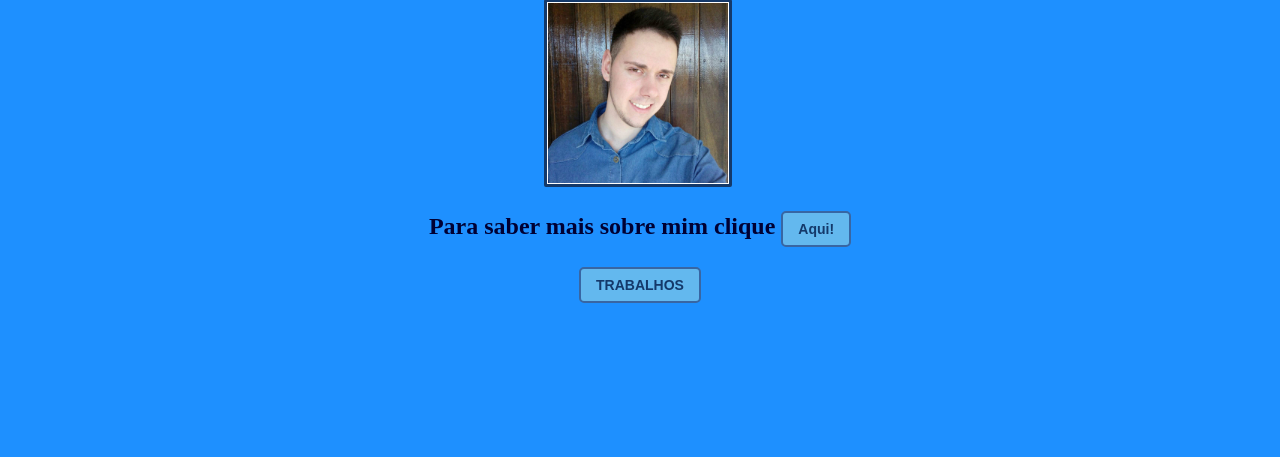
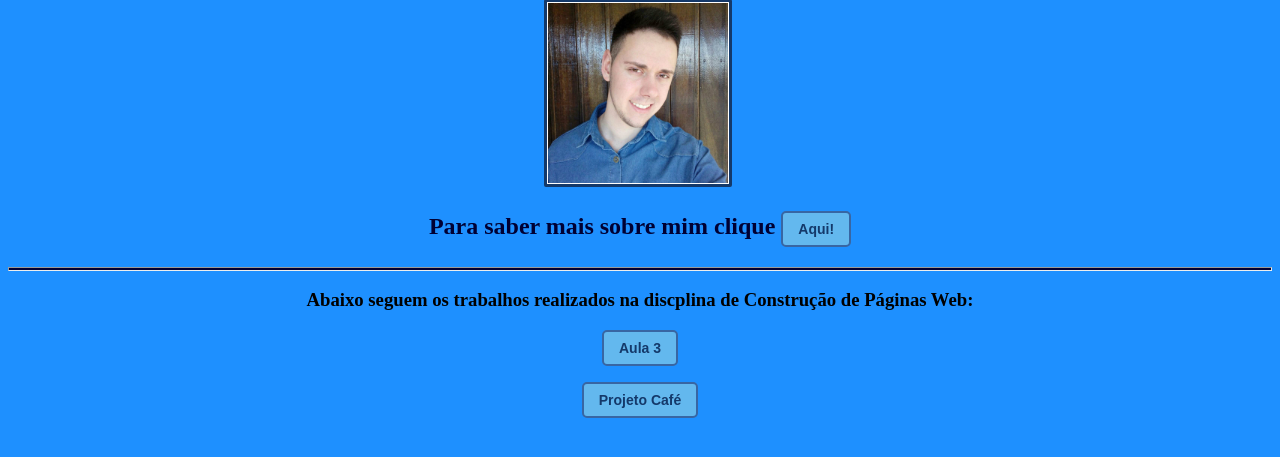
Before and after one commit to tiagobrambilla/tiagobrambilla.github.io, a PHP site: page / in a window 1280 px wide. Shown: the part 69-526 px from the top of the page. Run offline with PHP 8.4, Linux system fonts and the light colour scheme.

Commit message:
Add files via upload

```diff
--- a/index.html
+++ b/index.html
@@ -13,7 +13,12 @@
 <div id="foto"> <img class="image" src="foto.jpg" alt="Tiago Brambilla" width="180" height="180"> </div>
 <h2>Para saber mais sobre mim clique <a href="https://www.facebook.com/tiagobrambilla" target="_blank"><input class="botao" type="button" value="Aqui!"></a></h2>
 
-<h3><a href="trabalhos.html"><input class="botao" type="button" value="TRABALHOS"></a></h3>
+
+<hr>
+<h3>Abaixo seguem os trabalhos realizados na discplina de Construção de Páginas Web:</h3>
+<p><a href="aula3/aula3.html"><input class="botao" type="button" value="Aula 3"></a></p>
+
+<p><a href="cafe/index.html"><input class="botao" type="button" value="Projeto Café"></a></p>
 </center>
 </body>
 </html>
--- a/style.css
+++ b/style.css
@@ -27,3 +27,9 @@ h2 {
   color: #14396A !important;
   background: #468CCF;
 }
+
+hr {
+      color: #000033;
+      background-color: #000033;
+      height: 2px;
+}
```
